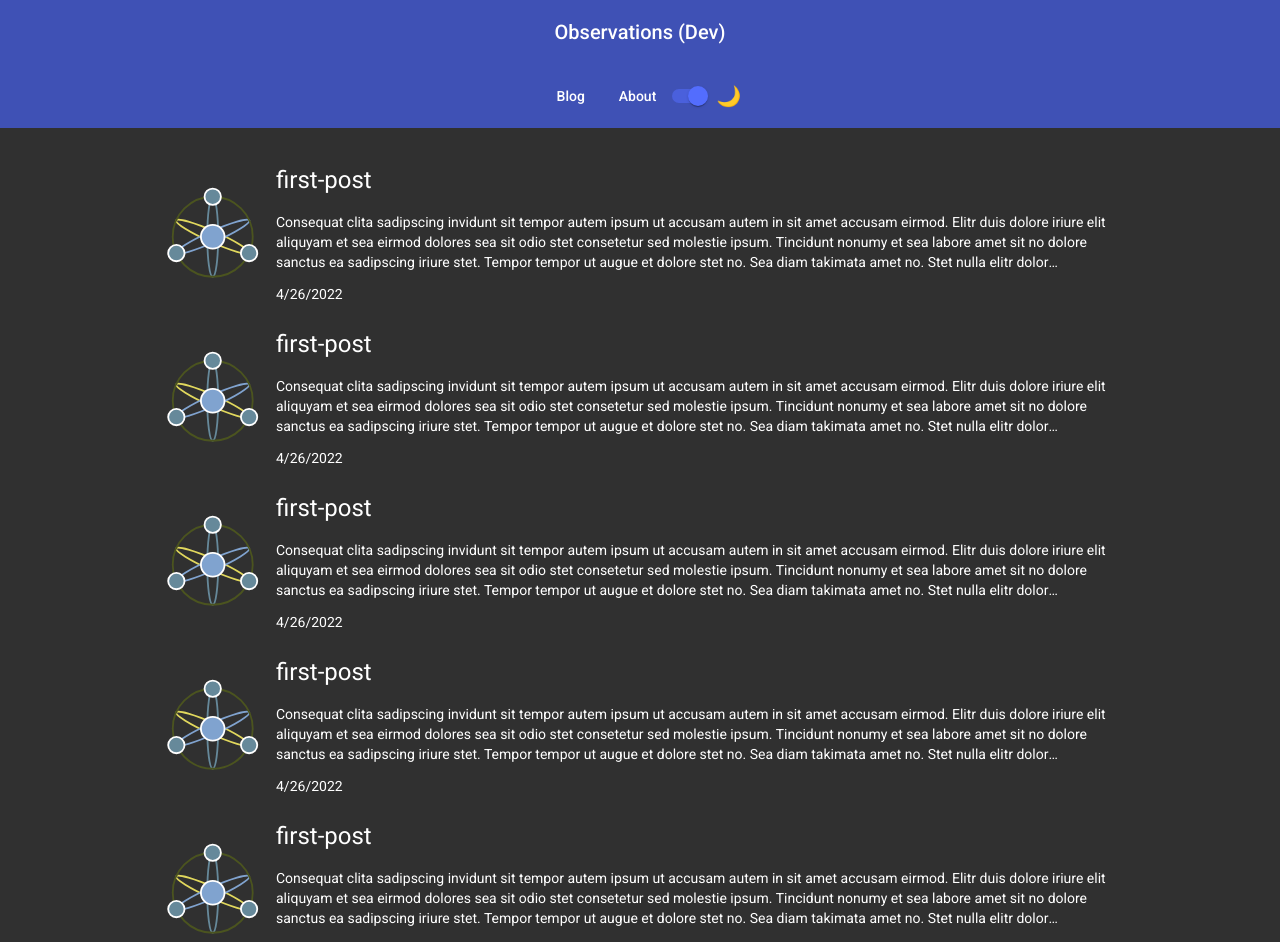
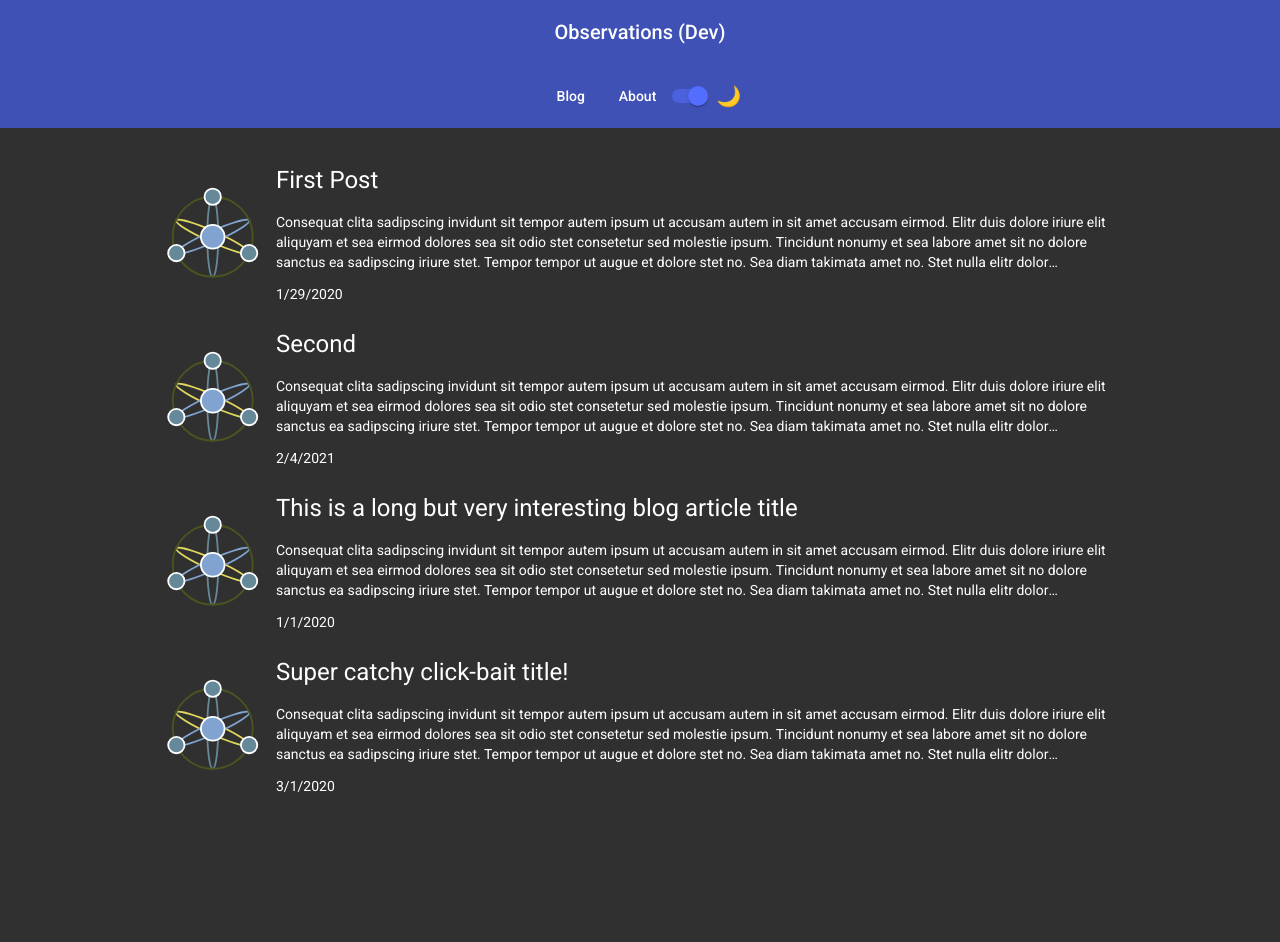
Before and after one commit to orryjarvis/angular-blog, an Angular app: page /blog in a window 1280 px wide. Shown: the top 942 px of the page. After the commit the page ends 832 px from the top, so only its background shows below. Built offline with nearby package versions, Linux system fonts and the light colour scheme.

Commit message:
fetch blogs for blog list

```diff
--- a/projects/blog/src/app/blog/blog.component.html
+++ b/projects/blog/src/app/blog/blog.component.html
@@ -1,11 +1,14 @@
 <mat-nav-list class="layout">
-  <section mat-list-item *ngFor="let blog of blogs" class="section" routerLink="/blog/post/{{blog.title}}">
+  <!--TODO loading state-->
+  <ng-container *ngIf="blogs$ | async as blogs;">
+    <section mat-list-item *ngFor="let blog of blogs" class="section" routerLink="/blog/post/{{blog.fileName}}">
       <div class="column">
         <img src="./assets/img/{{blog.image}}" class="img" />
       </div>
       <div class="column">
         <h1>{{blog.title}}</h1>
-      <p class="excerpt">Consequat clita sadipscing invidunt sit tempor autem ipsum ut accusam autem in sit amet accusam
+        <p class="excerpt">Consequat clita sadipscing invidunt sit tempor autem ipsum ut accusam autem in sit amet
+          accusam
           eirmod. Elitr
           duis
           dolore iriure elit aliquyam et sea eirmod dolores sea sit odio stet consetetur sed molestie ipsum. Tincidunt
@@ -20,4 +23,5 @@
         <time>{{blog.date.toLocaleDateString()}}</time>
       </div>
     </section>
+  </ng-container>
 </mat-nav-list>
--- a/projects/blog/src/app/blog/blog.component.ts
+++ b/projects/blog/src/app/blog/blog.component.ts
@@ -1,61 +1,26 @@
-import { Component } from '@angular/core';
-
-interface Blog {
-  image: string;
-  title: string;
-  date: Date;
-}
+import { Component, OnInit } from '@angular/core';
+import { combineLatest, Observable } from 'rxjs';
+import { Blog, BlogService } from './blog.service';
 
 @Component({
   selector: 'blog',
   templateUrl: './blog.component.html',
   styleUrls: ['./blog.component.scss']
 })
-export class BlogComponent {
-  blogs: Blog[];
+export class BlogComponent implements OnInit {
+  blogs$: Observable<Blog[]>;
 
-  constructor() {
-    this.blogs = [
-      {
-        image: "atom.svg",
-        title: "first-post",
-        date: new Date()
-      },
-      {
-        image: "atom.svg",
-        title: "first-post",
-        date: new Date()
-      },
-      {
-        image: "atom.svg",
-        title: "first-post",
-        date: new Date()
-      },
-      {
-        image: "atom.svg",
-        title: "first-post",
-        date: new Date()
-      },
-      {
-        image: "atom.svg",
-        title: "first-post",
-        date: new Date()
-      },
-      {
-        image: "atom.svg",
-        title: "first-post",
-        date: new Date()
-      },
-      {
-        image: "atom.svg",
-        title: "first-post",
-        date: new Date()
-      },
-      {
-        image: "atom.svg",
-        title: "first-post",
-        date: new Date()
-      }
-    ];
+  constructor(private blogService: BlogService) {
+    this.blogs$ = new Observable<Blog[]>();
   }
+
+  ngOnInit(): void {
+    this.blogs$ = combineLatest([
+      this.blogService.fetch('first-post'),
+      this.blogService.fetch('second'),
+      this.blogService.fetch('something'),
+      this.blogService.fetch('click-here')
+    ]);
+  }
+
 }
--- a/projects/blog/src/app/blog/blog.service.ts
+++ b/projects/blog/src/app/blog/blog.service.ts
@@ -19,6 +19,7 @@ declare module 'vfile' {
 export interface Blog {
   html: string;
   title: string;
+  fileName: string;
   date: Date;
   image: string;
 }
@@ -30,18 +31,19 @@ export class BlogService {
 
   constructor(private httpClient: HttpClient, private markdownService: MarkdownService) { }
 
-  fetch(title: string): Observable<Blog> {
+  fetch(fileName: string): Observable<Blog> {
     return this.httpClient
-      .get(getBlogUrl(title), { responseType: 'text' })
+      .get(getBlogUrl(fileName), { responseType: 'text' })
       .pipe(
         mergeMap(markdown => defer(() => from(this.markdownService.transformMarkdown(markdown)))),
-        map(file => this.parseBlogMetadata(file))
+        map(file => this.parseBlogMetadata(file, fileName))
       );
   }
 
-  private parseBlogMetadata(file: VFile): Blog {
+  private parseBlogMetadata(file: VFile, fileName: string): Blog {
     return {
       html: file.toString(),
+      fileName,
       title: file.data.matter?.title ?? 'Title',
       date: file.data.matter?.date ? new Date(Date.parse(file.data.matter.date)) : new Date(),
       image: file.data.matter?.image ?? 'atom.svg'
--- /dev/null
+++ b/projects/blog/src/assets/blog/post/click-here.md
@@ -0,0 +1,7 @@
+---
+title: Super catchy click-bait title!
+date: 2020, 3, 01
+img: atom.svg
+---
+
+Consetetur sanctus magna no. At sed at accusam dolor nonummy ipsum consetetur et ut sadipscing sed kasd. Praesent takimata eros amet diam justo clita eirmod. Illum et duo sadipscing et voluptua no magna ut veniam eu doming wisi clita ea. Sanctus vel cum ullamcorper ea nonummy sit sadipscing elitr stet duo velit ullamcorper. Sed magna eirmod. Sadipscing volutpat commodo labore et ut amet. Takimata ea invidunt tempor ipsum consetetur eos duis ut diam vero duis no amet at voluptua dolor. Elitr elitr ea sadipscing nonumy et et et ipsum invidunt odio. Facilisis aliquam sit.
--- /dev/null
+++ b/projects/blog/src/assets/blog/post/something.md
@@ -0,0 +1,20 @@
+---
+title: This is a long but very interesting blog article title
+date: 2020, 1, 01
+img: atom.svg
+---
+
+
+Consetetur sanctus magna no. At sed at accusam dolor nonummy ipsum consetetur et ut sadipscing sed kasd. Praesent takimata eros amet diam justo clita eirmod. Illum et duo sadipscing et voluptua no magna ut veniam eu doming wisi clita ea. Sanctus vel cum ullamcorper ea nonummy sit sadipscing elitr stet duo velit ullamcorper. Sed magna eirmod. Sadipscing volutpat commodo labore et ut amet. Takimata ea invidunt tempor ipsum consetetur eos duis ut diam vero duis no amet at voluptua dolor. Elitr elitr ea sadipscing nonumy et et et ipsum invidunt odio. Facilisis aliquam sit.
+
+Consetetur sanctus magna no. At sed at accusam dolor nonummy ipsum consetetur et ut sadipscing sed kasd. Praesent takimata eros amet diam justo clita eirmod. Illum et duo sadipscing et voluptua no magna ut veniam eu doming wisi clita ea. Sanctus vel cum ullamcorper ea nonummy sit sadipscing elitr stet duo velit ullamcorper. Sed magna eirmod. Sadipscing volutpat commodo labore et ut amet. Takimata ea invidunt tempor ipsum consetetur eos duis ut diam vero duis no amet at voluptua dolor. Elitr elitr ea sadipscing nonumy et et et ipsum invidunt odio. Facilisis aliquam sit.
+
+Consetetur sanctus magna no. At sed at accusam dolor nonummy ipsum consetetur et ut sadipscing sed kasd. Praesent takimata eros amet diam justo clita eirmod. Illum et duo sadipscing et voluptua no magna ut veniam eu doming wisi clita ea. Sanctus vel cum ullamcorper ea nonummy sit sadipscing elitr stet duo velit ullamcorper. Sed magna eirmod. Sadipscing volutpat commodo labore et ut amet. Takimata ea invidunt tempor ipsum consetetur eos duis ut diam vero duis no amet at voluptua dolor. Elitr elitr ea sadipscing nonumy et et et ipsum invidunt odio. Facilisis aliquam sit.
+
+Consetetur sanctus magna no. At sed at accusam dolor nonummy ipsum consetetur et ut sadipscing sed kasd. Praesent takimata eros amet diam justo clita eirmod. Illum et duo sadipscing et voluptua no magna ut veniam eu doming wisi clita ea. Sanctus vel cum ullamcorper ea nonummy sit sadipscing elitr stet duo velit ullamcorper. Sed magna eirmod. Sadipscing volutpat commodo labore et ut amet. Takimata ea invidunt tempor ipsum consetetur eos duis ut diam vero duis no amet at voluptua dolor. Elitr elitr ea sadipscing nonumy et et et ipsum invidunt odio. Facilisis aliquam sit.
+
+Consetetur sanctus magna no. At sed at accusam dolor nonummy ipsum consetetur et ut sadipscing sed kasd. Praesent takimata eros amet diam justo clita eirmod. Illum et duo sadipscing et voluptua no magna ut veniam eu doming wisi clita ea. Sanctus vel cum ullamcorper ea nonummy sit sadipscing elitr stet duo velit ullamcorper. Sed magna eirmod. Sadipscing volutpat commodo labore et ut amet. Takimata ea invidunt tempor ipsum consetetur eos duis ut diam vero duis no amet at voluptua dolor. Elitr elitr ea sadipscing nonumy et et et ipsum invidunt odio. Facilisis aliquam sit.
+
+Consetetur sanctus magna no. At sed at accusam dolor nonummy ipsum consetetur et ut sadipscing sed kasd. Praesent takimata eros amet diam justo clita eirmod. Illum et duo sadipscing et voluptua no magna ut veniam eu doming wisi clita ea. Sanctus vel cum ullamcorper ea nonummy sit sadipscing elitr stet duo velit ullamcorper. Sed magna eirmod. Sadipscing volutpat commodo labore et ut amet. Takimata ea invidunt tempor ipsum consetetur eos duis ut diam vero duis no amet at voluptua dolor. Elitr elitr ea sadipscing nonumy et et et ipsum invidunt odio. Facilisis aliquam sit.
+
+Consetetur sanctus magna no. At sed at accusam dolor nonummy ipsum consetetur et ut sadipscing sed kasd. Praesent takimata eros amet diam justo clita eirmod. Illum et duo sadipscing et voluptua no magna ut veniam eu doming wisi clita ea. Sanctus vel cum ullamcorper ea nonummy sit sadipscing elitr stet duo velit ullamcorper. Sed magna eirmod. Sadipscing volutpat commodo labore et ut amet. Takimata ea invidunt tempor ipsum consetetur eos duis ut diam vero duis no amet at voluptua dolor. Elitr elitr ea sadipscing nonumy et et et ipsum invidunt odio. Facilisis aliquam sit.
```
Lines whose indentation alone changed are shown as unchanged.
